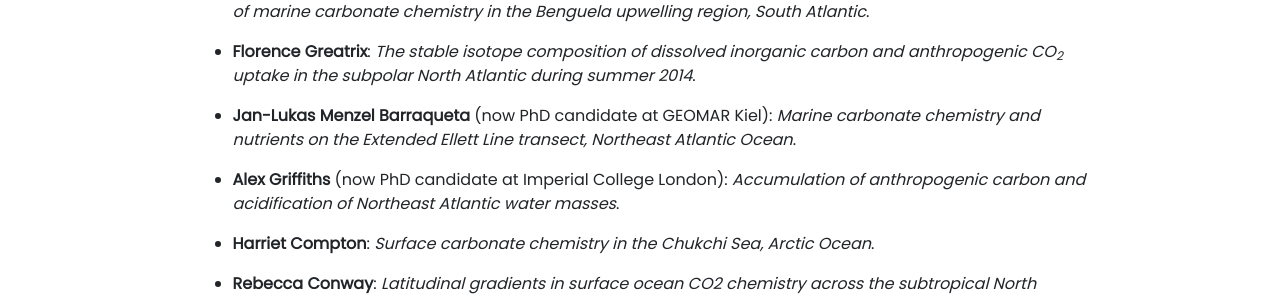
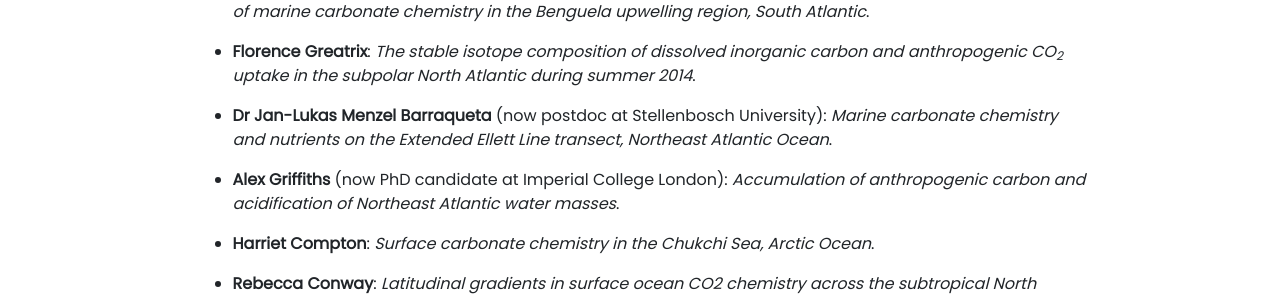
Before and after one commit to mvdh7/mvdh7.github.io, a Jekyll site: the page built from pages/team.md, in a window 1280 px wide. Shown: the part 966-1262 px from the top of the page. Built offline with Jekyll 4.4.1, drawn with Linux system fonts in a browser that asks for light colours; nearby versions of some CDN libraries; comment, search, counter and statistics services are not loaded.

Commit message:
Update now location

```diff
--- a/pages/team.md
+++ b/pages/team.md
@@ -33,7 +33,7 @@ From 2011 to 2016 I supervised a series of Masters research projects in Ocean an
 
   * **Florence Greatrix**: *The stable isotope composition of dissolved inorganic carbon and anthropogenic CO<sub>2</sub> uptake in the subpolar North Atlantic during summer 2014*.
 
-  * **Jan-Lukas Menzel Barraqueta** (now PhD candidate at GEOMAR Kiel): *Marine carbonate chemistry and nutrients on the Extended Ellett Line transect, Northeast Atlantic Ocean*.
+  * **Dr Jan-Lukas Menzel Barraqueta** (now postdoc at Stellenbosch University): *Marine carbonate chemistry and nutrients on the Extended Ellett Line transect, Northeast Atlantic Ocean*.
 
   * **Alex Griffiths** (now PhD candidate at Imperial College London): *Accumulation of anthropogenic carbon and acidification of Northeast Atlantic water masses*.
 
```
